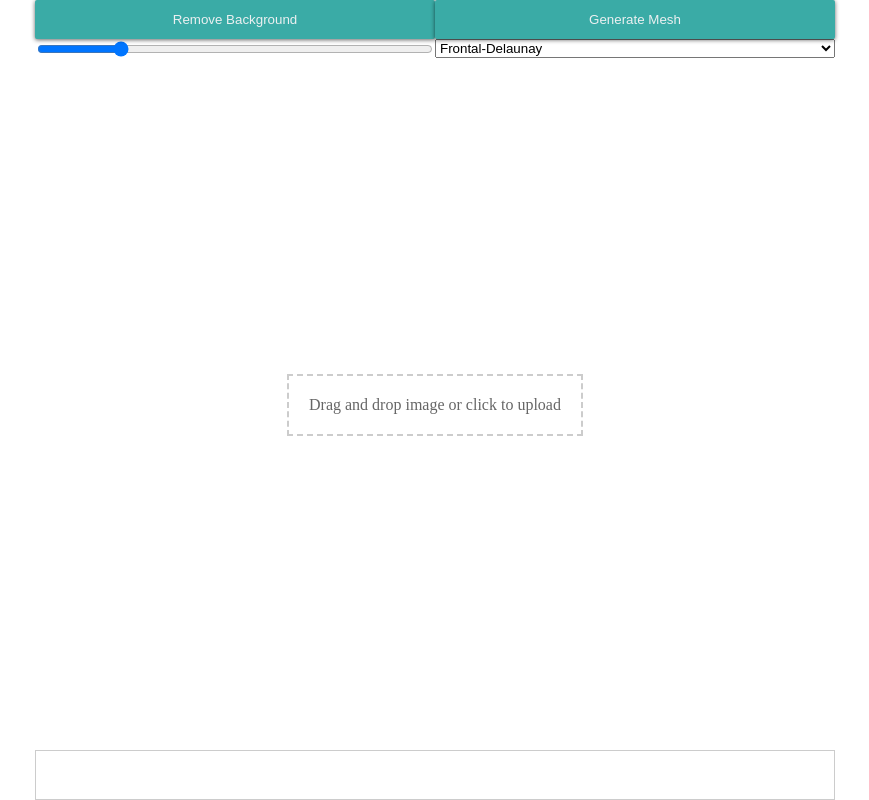
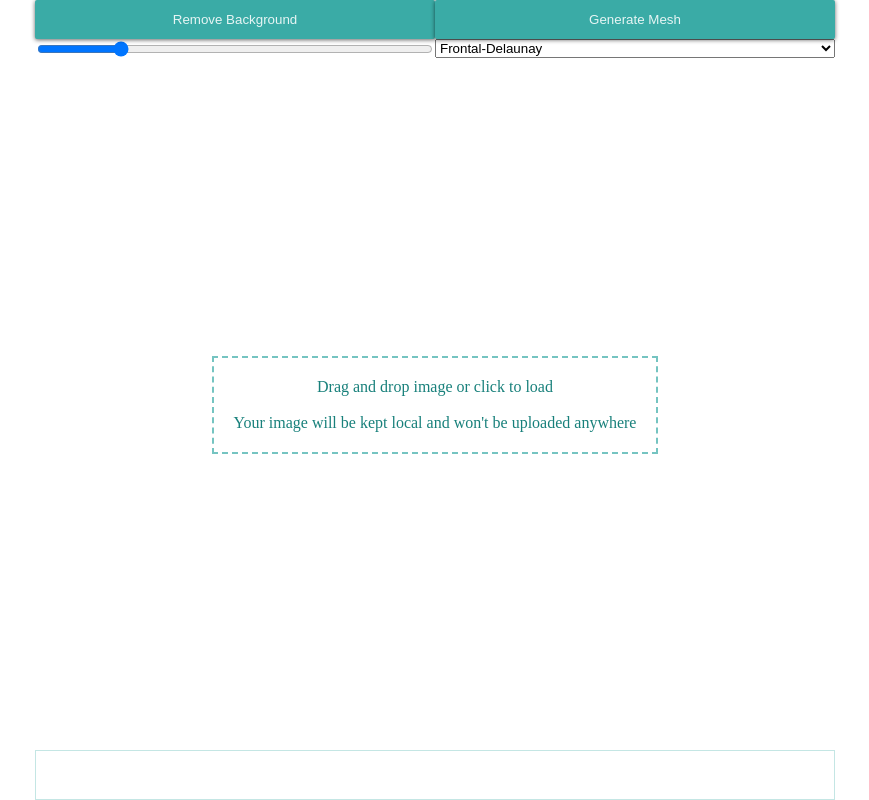
Before and after one commit to lvk88/arc, a website built with webpack: page www/src/index.html in a window 1280 px wide. Shown: the whole page, without its empty margins (205-1074 px from the left). Built offline with nearby package versions, Linux system fonts and the light colour scheme.

Commit message:
Improve colors of UI

```diff
--- a/www/src/index.html
+++ b/www/src/index.html
@@ -36,7 +36,8 @@
       <canvas id="postproc-area">
       </canvas>
       <div class="image-drop-area" id="imageDropArea">
-        <span>Drag and drop image or click to upload</span>
+        <span>Drag and drop image or click to load</span><br>
+        <span>Your image will be kept local and won't be uploaded anywhere</span>
       </div>
     </div>
     <div id="log-container">
--- a/www/src/styles.css
+++ b/www/src/styles.css
@@ -29,7 +29,7 @@ body, html {
 }
 
 .image-drop-area {
-    border: 2px dashed #ccc;
+    border: 2px dashed #75c4c1;
     padding: 20px;
     text-align: center;
     cursor: pointer;
@@ -38,7 +38,7 @@ body, html {
 
 .image-drop-area span {
     display: block;
-    color: #666;
+    color: #18807b;
 }
 
 .highlight {
@@ -57,7 +57,7 @@ body, html {
     height: 48px;
     max-height: 48px;
     overflow-y: auto;
-    border: 1px solid #ccc;
+    border: 1px solid #c4e6e4;
     padding: 0px;
     font-family: monospace;
 }
@@ -66,7 +66,7 @@ body, html {
     white-space: pre-wrap;
     margin: 0;
     padding: 5px;
-    border-bottom: 1px solid #ddd;
+    border-bottom: 1px solid #c4e6e4;
 }
 .btn {
     position: relative;
@@ -83,7 +83,7 @@ body, html {
     box-shadow: 0 1px 4px rgba(0, 0, 0, .6);
 
     background-color: #3aaba6;
-    color: #ecf0f1;
+    color: #e7f5f4;
 
     transition: background-color .3s;
   }
```
